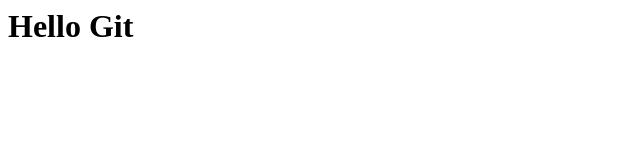
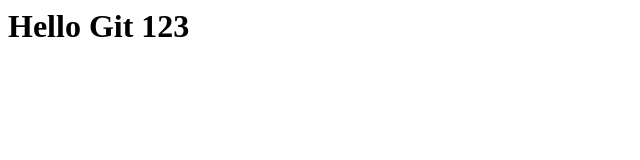
Before and after one commit to Olena98/MyFirstProject, a plain HTML site: page index.html in a window 1280 px wide. Shown: the full height of the page, 0-640 px from the left. Drawn offline with Linux system fonts and the light colour scheme.

Commit message:
Third commit

```diff
--- a/index.html
+++ b/index.html
@@ -1 +1 @@
-<h1>Hello Git</h1>
+<h1>Hello Git 123</h1>
```
Also changed, not shown: source.html (added, +1 -0 lines), source.txt (deleted).
